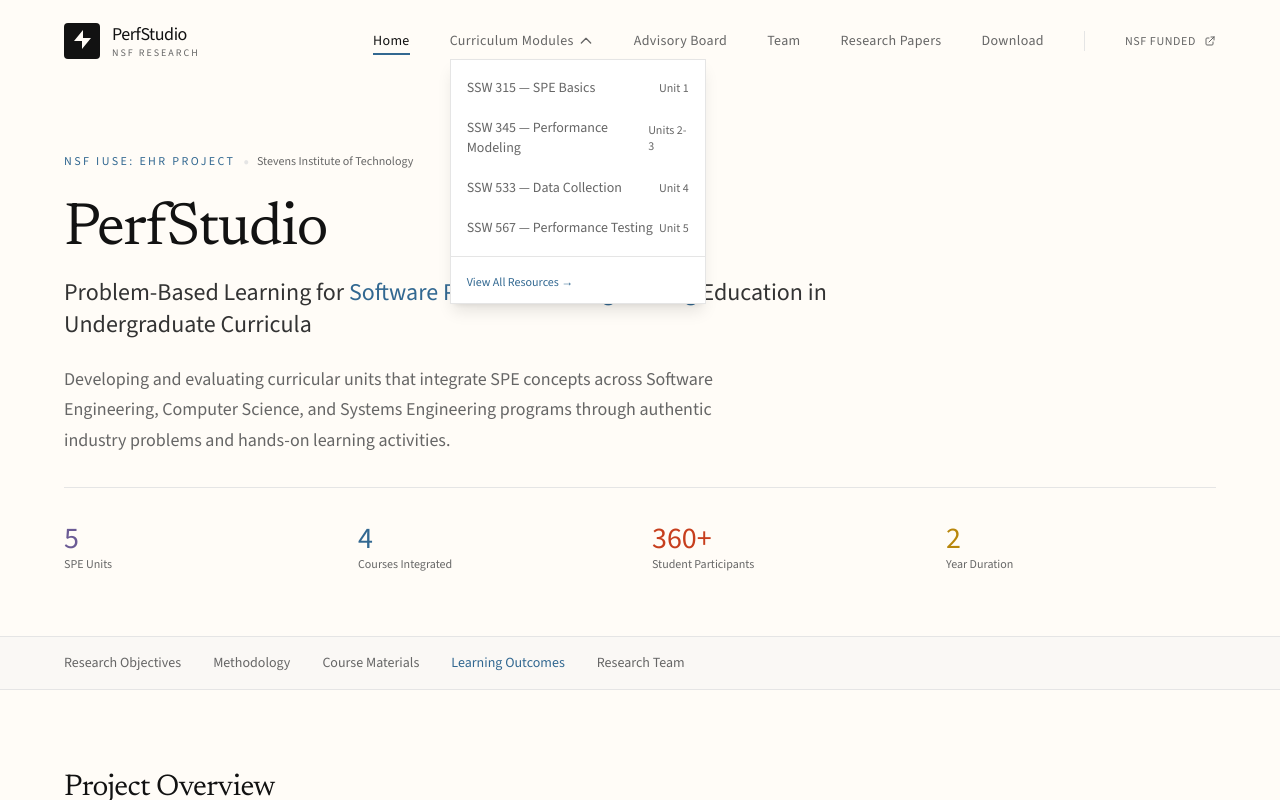
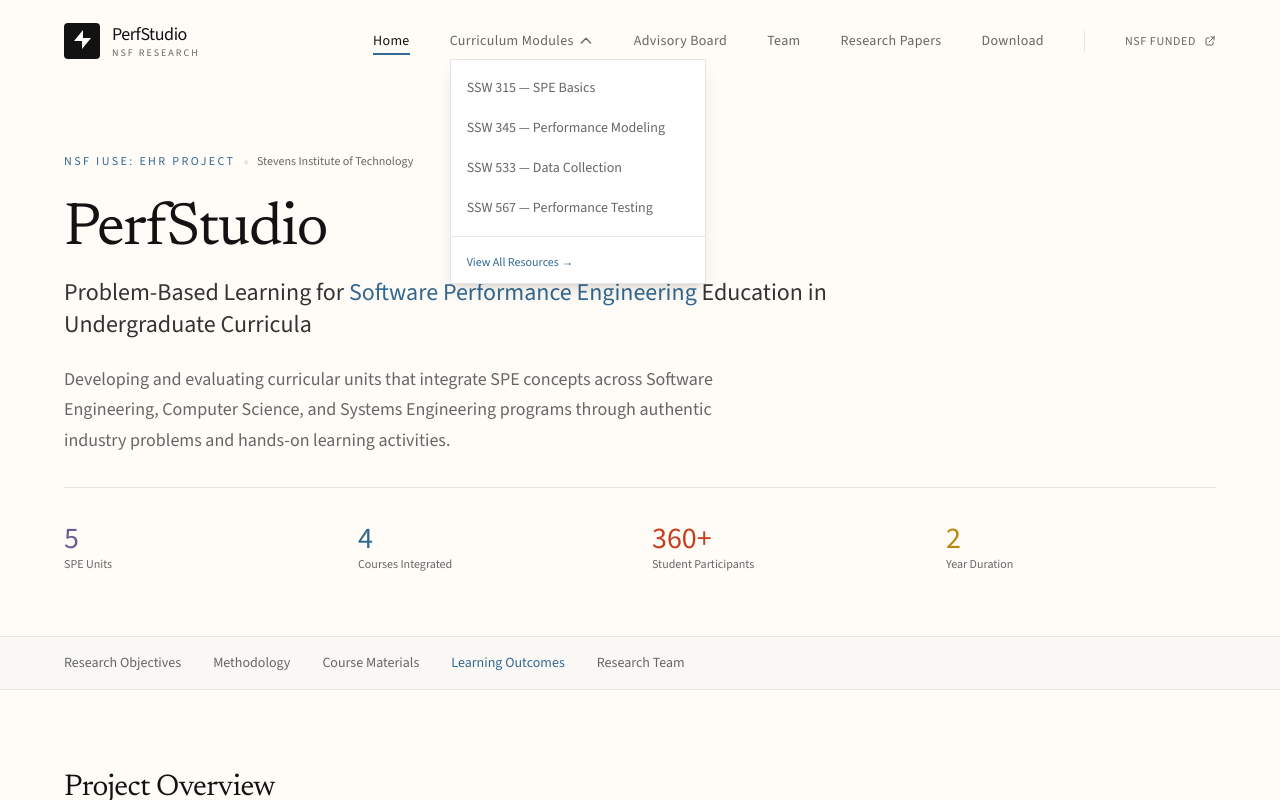
Before and after one commit to SIT-RiSE/NSF-perfstudio, a React (Vite) app: page /#/ in a window 1280 px wide. Both pictures are taken after a click on the button "Curriculum Modules". Shown: the top 800 px of the page. Built offline with nearby package versions, Linux system fonts and the light colour scheme.

Commit message:
Remove unit info from navigation dropdown

```diff
--- a/src/components/Navigation.tsx
+++ b/src/components/Navigation.tsx
@@ -135,14 +135,13 @@ export default function Navigation() {
                           key={course.path}
                           to={course.path}
                           onClick={() => setCourseDropdownOpen(false)}
-                          className={`flex items-center justify-between px-4 py-2.5 text-sm transition-colors ${
+                          className={`block px-4 py-2.5 text-sm transition-colors ${
                             location.pathname === course.path
                               ? 'bg-[var(--color-paper)] text-[var(--color-ink)]'
                               : 'text-[var(--color-ink-muted)] hover:bg-[var(--color-paper)] hover:text-[var(--color-ink)]'
                           }`}
                         >
-                          <span>{course.name}</span>
-                          <span className="text-xs text-[var(--color-ink-muted)]">{course.unit}</span>
+                          {course.name}
                         </Link>
                       ))}
                     </div>
```
